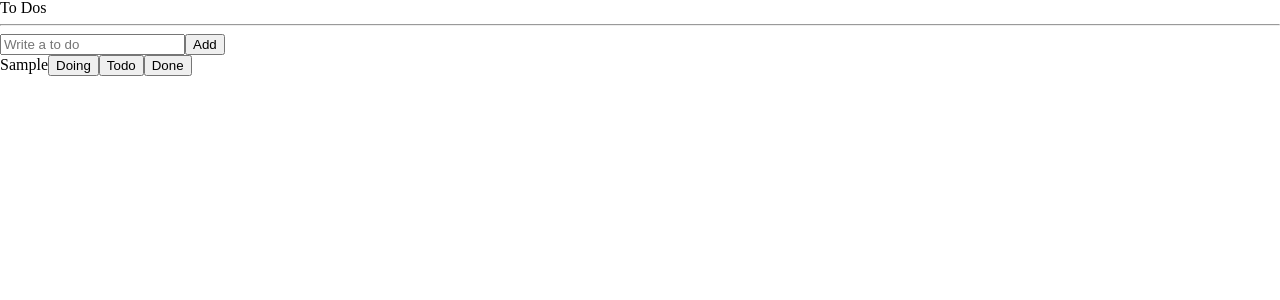
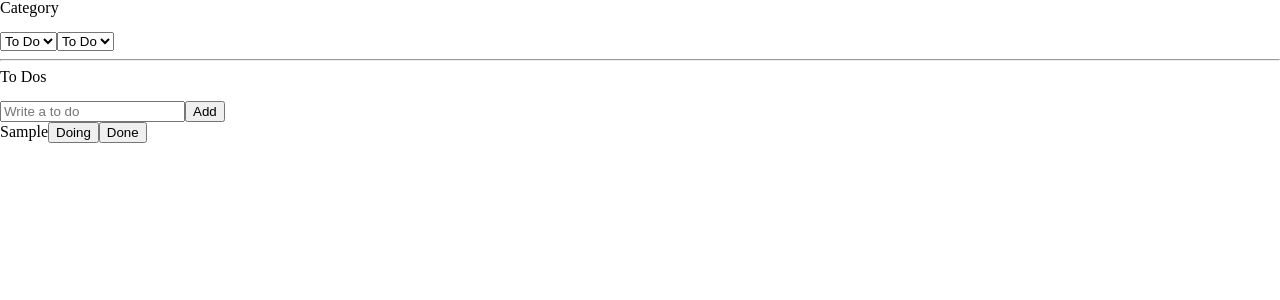
Before and after one commit to twoLoop-40/todoapp, a React (Create React App) app: page / in a window 1280 px wide. Both pictures are taken after typing "Sample" into the empty fields and a click on the button "Add". Shown: the top 300 px of the page. Built offline with nearby package versions, Linux system fonts and the light colour scheme.

Commit message:
before challange

```diff
--- a/src/components/CreateToDo.tsx
+++ b/src/components/CreateToDo.tsx
@@ -1,14 +1,15 @@
 import { useForm } from "react-hook-form"
-import { useSetRecoilState } from "recoil"
+import { useRecoilValue, useSetRecoilState } from "recoil"
 import { InputForm } from "../types/dataTypes"
-import { toDoState } from "./atoms"
+import { categoryState, toDoState } from "./atoms"
 
 function CreateToDo () {
 	const setToDos = useSetRecoilState(toDoState)
 	const { register, handleSubmit, setValue} = useForm<InputForm>()
+	const category = useRecoilValue(categoryState)
 	const handleValid = ({ toDo } : InputForm) => {
 		setToDos((oldToDos) => [
-			{ text: toDo, id: Date.now(), category: "TO_DO" },
+			{ text: toDo, id: Date.now(), category },
 			...oldToDos
 		])
 		setValue("toDo", "")
--- a/src/components/ToDo.tsx
+++ b/src/components/ToDo.tsx
@@ -1,12 +1,37 @@
-import { IToDo } from "../types/dataTypes";
+import { useSetRecoilState } from "recoil";
+import { Categories, IToDo } from "../types/dataTypes";
+import { ReactMouseEvent } from "../types/reactEvent";
+import { toDoState } from "./atoms";
 
-function ToDo ({ text }: IToDo) {
+function ToDo ({ text, category, id }: IToDo) {
+	const setToDos = useSetRecoilState(toDoState)
+	const onClick = (event: ReactMouseEvent) => {
+		const { currentTarget: { name }} = event
+		setToDos((oldToDos) => {
+			const targetIndex = oldToDos.findIndex((toDo) => toDo.id === id)
+			const newToDo = { text, id, category: name as any}
+			let newToDos
+			return (newToDos = [...oldToDos], newToDos[targetIndex] = newToDo, newToDos)
+		})
+	}
+
 	return (
 		<li>
 			<span>{text}</span>
-			<button>Doing</button>
-			<button>Todo</button>
-			<button>Done</button>
+			{category !== Categories.DOING && (
+				<button name={Categories.DOING} onClick={onClick}>
+					Doing
+				</button>)}
+			{category !== Categories.TO_DO && (
+				<button name={Categories.TO_DO} onClick={onClick}>
+					To Do
+				</button>
+			)}
+			{category !== Categories.DONE && (
+				<button name={Categories.DONE} onClick={onClick}>
+					Done
+				</button>
+			)}
 		</li>
 	)
 }
--- a/src/components/TodoList.tsx
+++ b/src/components/TodoList.tsx
@@ -1,23 +1,49 @@
-import { useRecoilValue } from "recoil"
-import { IToDo } from "../types/dataTypes"
-import { toDoState } from "./atoms"
+import { useRecoilState, useRecoilValue } from "recoil"
+import { Categories, IToDo } from "../types/dataTypes"
+import { ReactSelectEvent } from "../types/reactEvent"
+import { categoryState, toDoSelector } from "./atoms"
 import CreateToDo from "./CreateToDo"
 import ToDo from "./ToDo"
 
 function TodoList () {
-	const toDos = useRecoilValue(toDoState)
+	const toDos = useRecoilValue(toDoSelector)
+	const [category, setCategory] = useRecoilState(categoryState)
+	const onInput = (event: ReactSelectEvent) => {
+		const { currentTarget: {value}} = event
+		setCategory(value as any)
+	}
+	const makeWorks = (work: IToDo): JSX.Element => {
+		return <ToDo key={work.id} {...work} />
+	}
+	const options = ["To Do", "Doing", "Done"]
+	const makeOptions = (options: string[]) => {
+		return options.map((option: string, index) => <option value={index}>{option}</option>)
+	}
 	return (
 		<div>
+			<h1>Category</h1>
+			<br />
+			<select>
+				{makeOptions(options)}
+			</select>
+			<select value={category} onInput={onInput}>
+				<option value={Categories.TO_DO}>To Do</option>
+				<option value={Categories.DOING}>Doing</option>
+				<option value={Categories.DONE}>Done</option>
+			</select>
+			<hr />
 			<h1>To Dos</h1>
-			<hr />
+			<br />
 			<CreateToDo />
-			<ul>
-				{
-					toDos.map((toDo:IToDo) => {
-						return <ToDo key={toDo.id} {...toDo} />
-					})
-				}
-			</ul>
+			{
+				toDos?.map((toDo, index) => {
+					return (
+						<ul key={index}>
+							{makeWorks(toDo)}
+						</ul>
+					)
+				})
+			}
 		</div>
 	)
 }
--- a/src/components/atoms.ts
+++ b/src/components/atoms.ts
@@ -1,7 +1,21 @@
-import { atom } from "recoil";
-import { IToDo } from "../types/dataTypes";
+import { atom, selector } from "recoil";
+import { Categories, IToDo } from "../types/dataTypes";
 
 export const toDoState = atom<IToDo[]>({
 	key: "toDo",
 	default: [],
 })
+
+export const toDoSelector = selector({
+	key: "toDoSelector",
+	get: ({ get }) => {
+		const toDos = get(toDoState)
+		const category = get(categoryState)
+		return toDos.filter((toDo) => toDo.category === category)
+	}
+})
+
+export const categoryState = atom<Categories>({
+	key: "category",
+	default: Categories.TO_DO
+})
--- a/src/types/dataTypes.ts
+++ b/src/types/dataTypes.ts
@@ -4,5 +4,11 @@ export interface InputForm {
 export interface IToDo {
 	text: string;
 	id: number;
-	category: "TO_DO" | "DOING" | "DONE";
+	category: Categories;
 }
+
+export enum Categories {
+	"TO_DO" = "TO_DO",
+	"DOING" = "DOING",
+	"DONE" = "DONE"
+}
```
Also changed, not shown: src/types/reactEvent.ts (+6 -2 lines).
